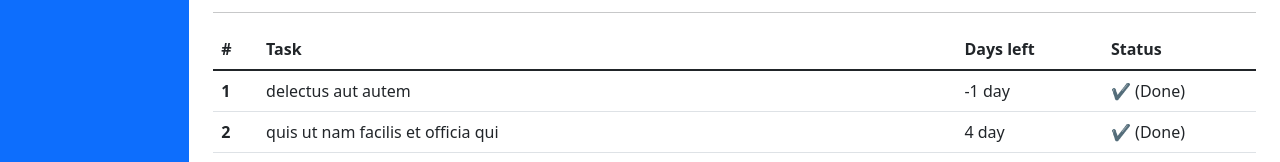
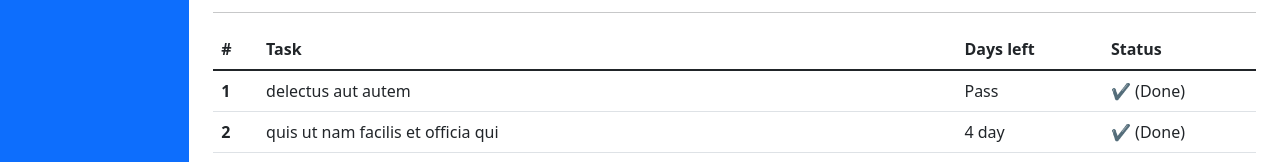
Before and after one commit to Ak-ram/angularFirstProject, an Angular app: page / in a window 1280 px wide. Shown: the part 219-381 px from the top of the page. Built offline with nearby package versions, Linux system fonts and the light colour scheme.

Commit message:
modified: ReminderPipe

```diff
--- a/src/app/Pipes/reminder.pipe.ts
+++ b/src/app/Pipes/reminder.pipe.ts
@@ -5,8 +5,8 @@ import { Pipe, PipeTransform } from '@angular/core';
 })
 export class ReminderPipe implements PipeTransform {
   transform(value: number): string {
-    let now:number = Date.now();
+    let now: number = Date.now();
     let remind: number = Math.floor((now - value) / (24 * 60 * 60 * 1000));
-    return remind ? `${remind} day` : 'Today';
+    return remind > 0 ? `${remind} day` : remind === 0 ? 'Today' : 'Pass';
   }
 }
```
